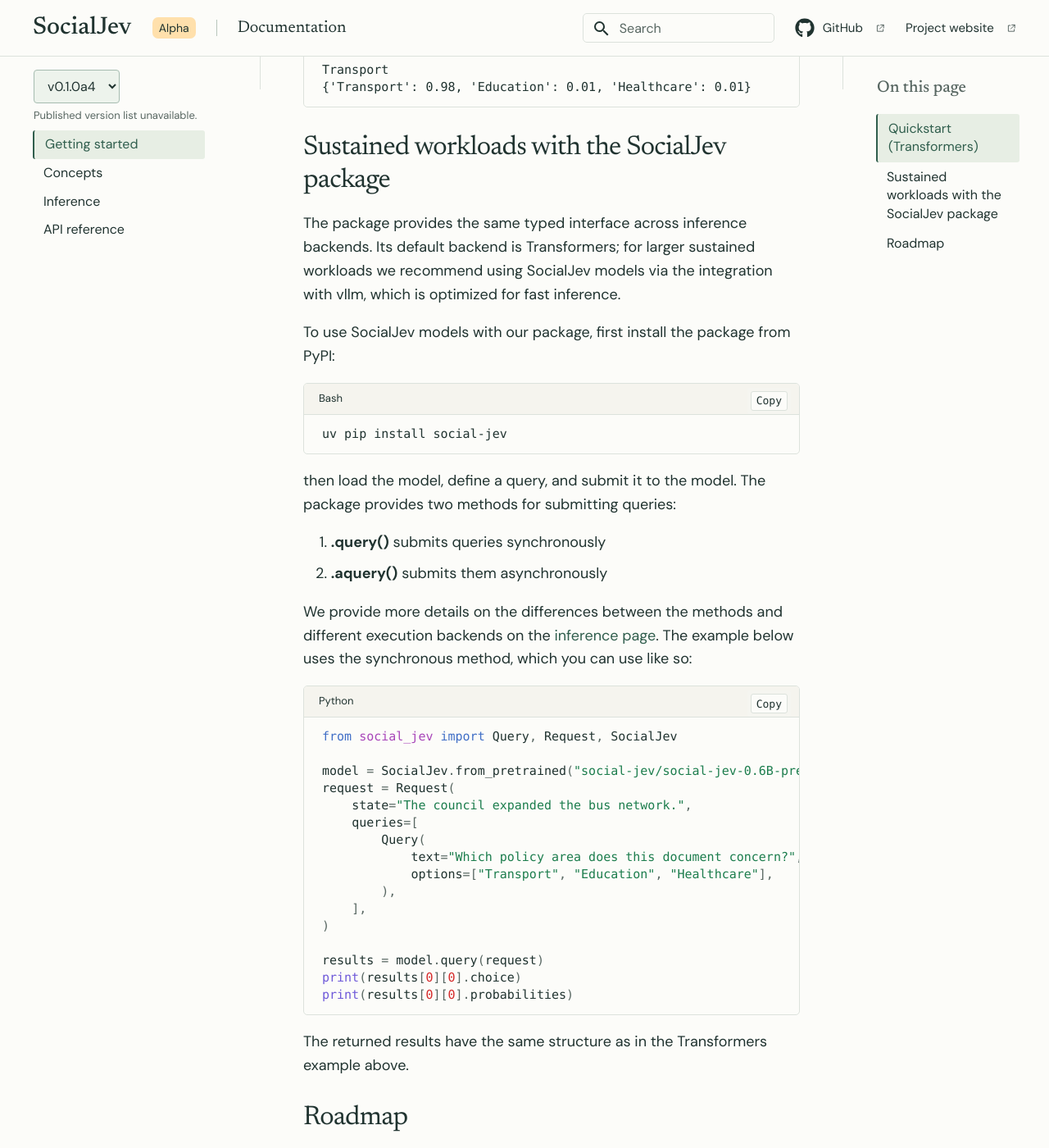
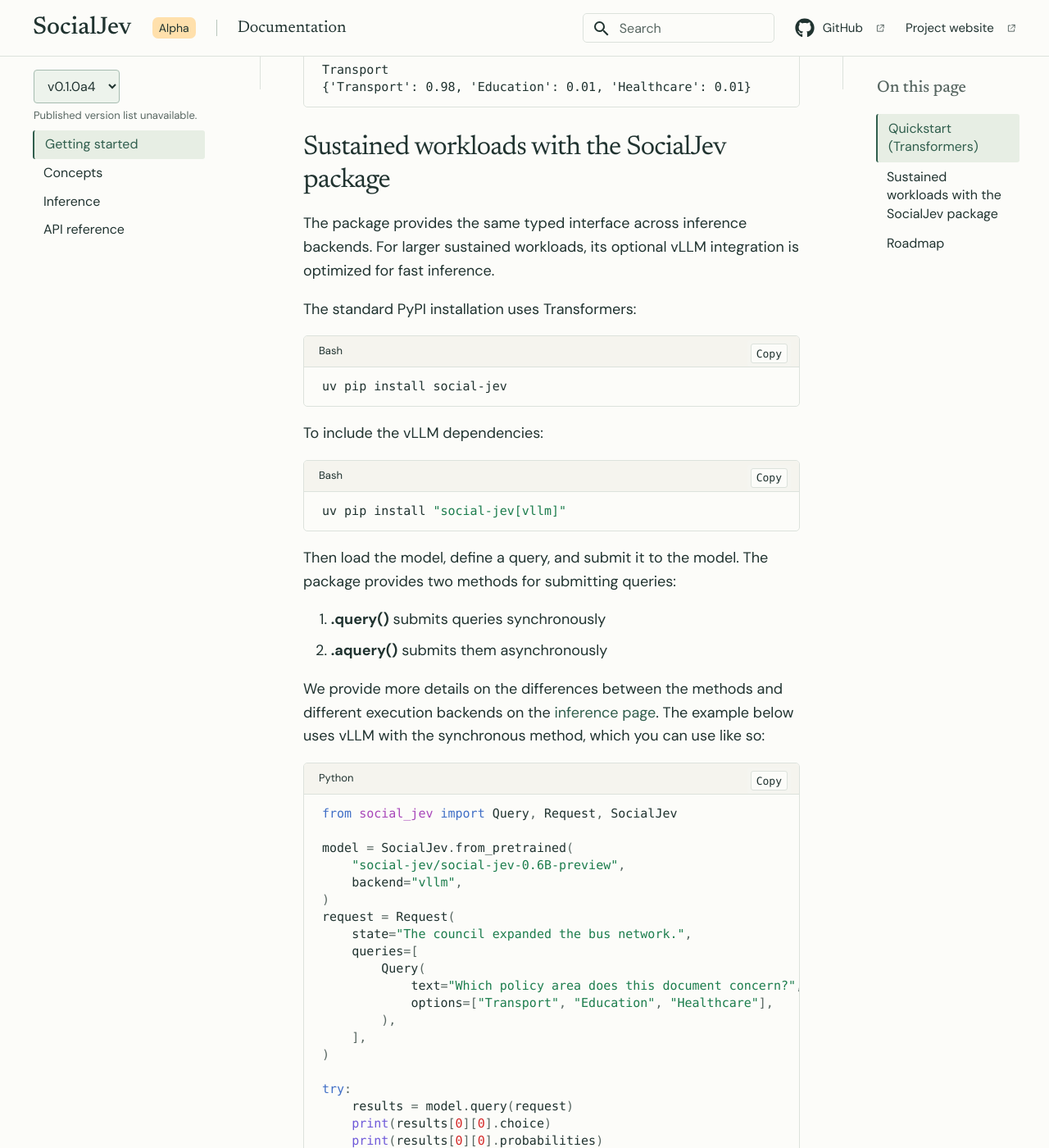
Before and after one commit to DGoettlich/social-jev, an MkDocs documentation site: the page built from docs/index.md, in a window 1280 px wide and 1400 px high, scrolled down 1272 px. Shown: the whole window at 82% size. Built offline with MkDocs 1.6.1 and Material for MkDocs 9.7.7, drawn with Linux system fonts in a browser that asks for light colours; comment, search, counter and statistics services are not loaded.

Commit message:
Clarify installation and use vLLM in the package quickstart (#11)
* [docs] Use vLLM in the sustained-workload quickstart

Explain the base Transformers installation and optional vLLM dependencies, then select vLLM in the existing synchronous example with explicit cleanup. Preserve the remaining explanations.

* [docs] Remove repetition from the installation introduction

Explain the standard Transformers installation and optional vLLM dependencies without repeating the workload guidance.

````diff
--- a/docs/index.md
+++ b/docs/index.md
@@ -45,25 +45,34 @@
 
 ## Sustained workloads with the SocialJev package
 
-The package provides the same typed interface across inference backends. Its default backend is Transformers; for larger sustained workloads we recommend using SocialJev models via the integration with vllm, which is optimized for fast inference.
+The package provides the same typed interface across inference backends. For larger sustained workloads, its optional vLLM integration is optimized for fast inference.
 
-To use SocialJev models with our package, first install the package from PyPI:
+The standard PyPI installation uses Transformers:
 
 ```bash
 uv pip install social-jev
 ```
 
-then load the model, define a query, and submit it to the model. The package provides two methods for submitting queries:
+To include the vLLM dependencies:
+
+```bash
+uv pip install "social-jev[vllm]"
+```
+
+Then load the model, define a query, and submit it to the model. The package provides two methods for submitting queries:
 
 1. **.query()** submits queries synchronously
 2. **.aquery()** submits them asynchronously
 
-We provide more details on the differences between the methods and different execution backends on the [inference page](inference.md). The example below uses the synchronous method, which you can use like so:
+We provide more details on the differences between the methods and different execution backends on the [inference page](inference.md). The example below uses vLLM with the synchronous method, which you can use like so:
 
 ```python
 from social_jev import Query, Request, SocialJev
 
-model = SocialJev.from_pretrained("social-jev/social-jev-0.6B-preview")
+model = SocialJev.from_pretrained(
+    "social-jev/social-jev-0.6B-preview",
+    backend="vllm",
+)
 request = Request(
     state="The council expanded the bus network.",
     queries=[
````
Also changed, not shown: other parts of docs/index.md (+6 -3 lines).
